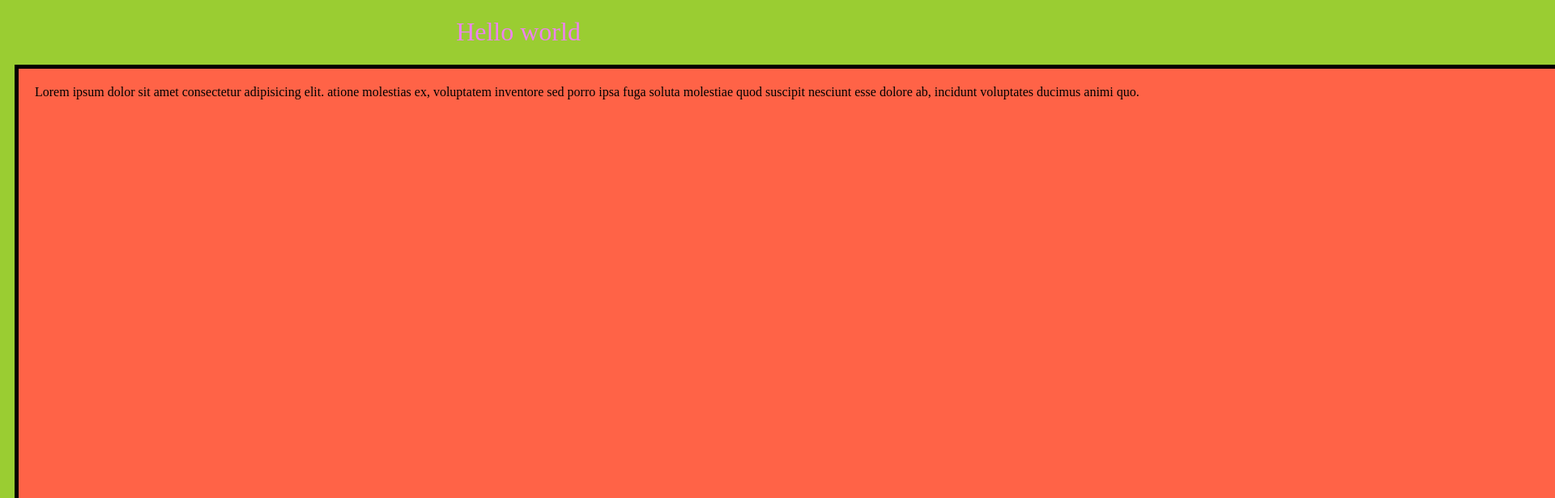
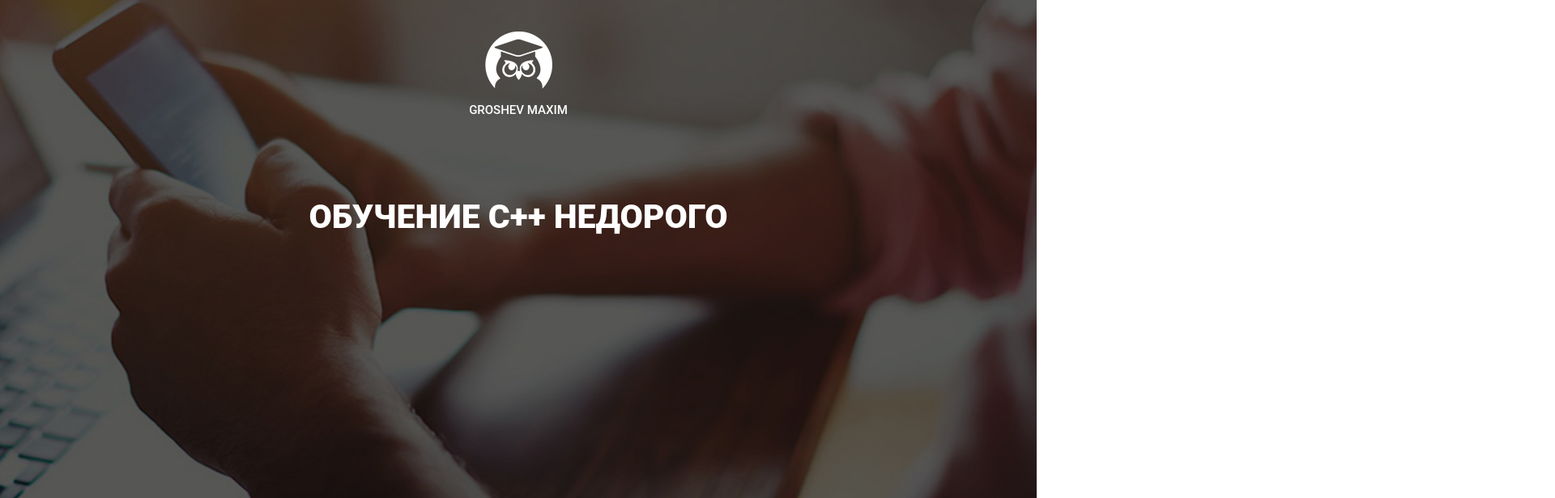
Before and after one commit to AEVKISELEV/Individual_website, a plain HTML site: page src/index.html in a window 1280 px wide. Shown: the top 616 px of the page at 81% size, 1920 px wide, since content can reach past the window. Drawn offline with Linux system fonts and the light colour scheme.

Commit message:
New website

```diff
--- a/src/css/style.css
+++ b/src/css/style.css
@@ -1,18 +1,50 @@
-body{
-    background-color: yellowgreen;
+*{
+    box-sizing:border-box;
+    margin: 0;
+    padding: 0;
 }
-.Hello{
-    color: violet;
+
+.container{
+    width: 1140px;
+    margin: 0 auto;
+}
+.promo{
+    height: 800px;
+    background: url('../img/main.jpg') center center/ cover /* растяжение картинки на весь блок */ no-repeat;
+    padding: 39px 0 62px 0;
+}
+.logo .logo_img{
+    display: block;
+    margin: 0 auto;
+}
+.logo .sova_text{
+    font-family: Roboto; /* семейство шрифтов */
+    font-weight: 500;
+    font-size: 15px;
+    line-height: 24px; /* межстрочный интервал */
+    color: #FFFFFF;
+    text-transform: uppercase; /* перевод текста в верхний регистр */
     text-align: center;
-    font-weight: 100;
+    margin-top: 14px;
 }
-.box{
-    width: 1920px;
-    height: 1080px;
-    background-color:tomato;
-    padding: 20px;
-    border-width: 5px;
-    border-color: black;
-    border-style: solid;
-    margin: 10px;
+h1{
+    margin-top: 100px;
+    font-family: Roboto;
+    font-style: normal;
+    font-weight: 900;
+    font-size: 41px;
+    line-height: 41px;
+    text-align: center;
+    text-transform: uppercase;
+    color: #FFFFFF;
 }
+
+.main2{
+    height: 800px;
+    background: url('../img/main2.jpg') center center/cover no-repeat;
+}
+.cnt2{
+    width: 1140px;
+    margin: 0 auto;
+
+}
--- a/src/index.html
+++ b/src/index.html
@@ -1,31 +1,31 @@
  <!DOCTYPE html>
- <html lang="en"> <!-- Самый главный тег на странице -->
+ <html lang="ru"> <!-- Самый главный тег на странице -->
 <head> <!-- Шапка нашей страницы -->
      <meta charset="UTF-8"> <!-- Кодировка страницы -->
      <meta http-equiv="X-UA-Compatible" content="IE=edge"> <!-- Для совместимости с IE -->
      <meta name="viewport" content="width=device-width, initial-scale=1.0"><!--  Для красивого отображения на телефонах -->
      <meta name="description" content="AEV_PRODUCTION"> <!-- Описание страницы -->
      <meta name="author" content="ARTEM"> <!-- Автор страницы -->
-     <title>TEST_PROGRAM</title> <!-- Верхнее название страницы -->
+     <title>TEST</title> <!-- Верхнее название страницы -->
      <link rel="stylesheet" href="css/style.css">
  </head>
  <body>
-     <h1 class="Hello">Hello world</h1>
-     <div class="box">
-         Lorem ipsum dolor sit amet consectetur adipisicing elit.
-         atione molestias ex, voluptatem inventore sed porro ipsa fuga soluta
-         molestiae quod suscipit nesciunt esse dolore ab,
-         incidunt voluptates ducimus animi quo.
-     </div>
-     <div class="box">Lorem ipsum dolor sit amet consectetur adipisicing elit.
-        atione molestias ex, voluptatem inventore sed porro ipsa fuga soluta
-        molestiae quod suscipit nesciunt esse dolore ab,
-        incidunt voluptates ducimus animi quo.
-    </div>
-    <div class="box">Lorem ipsum dolor sit amet consectetur adipisicing elit.
-        atione molestias ex, voluptatem inventore sed porro ipsa fuga soluta
-        molestiae quod suscipit nesciunt esse dolore ab,
-        incidunt voluptates ducimus animi quo.
-    </div>
+    <section class="promo">
+        <div class="container">
+            <div class="logo">
+                <img src="/src/icons/photo.jpg.png" alt="SOVA" class="logo_img">
+                <div class="sova_text">
+                    GROSHEV MAXIM
+                </div>
+            </div>
+
+            <h1 class="Title">Обучение С++ недорого</h1>
+        </div>
+    </section>
+    <section class="main2">
+        <div class="cnt2">
+
+        </div>
+    </section>
  </body>
  </html>
```
Also changed, not shown: src/icons/photo.jpg.png (added), src/img/TRACK_FON.jpg (deleted), src/img/main.jpg (added), src/img/main2.jpg (added).
